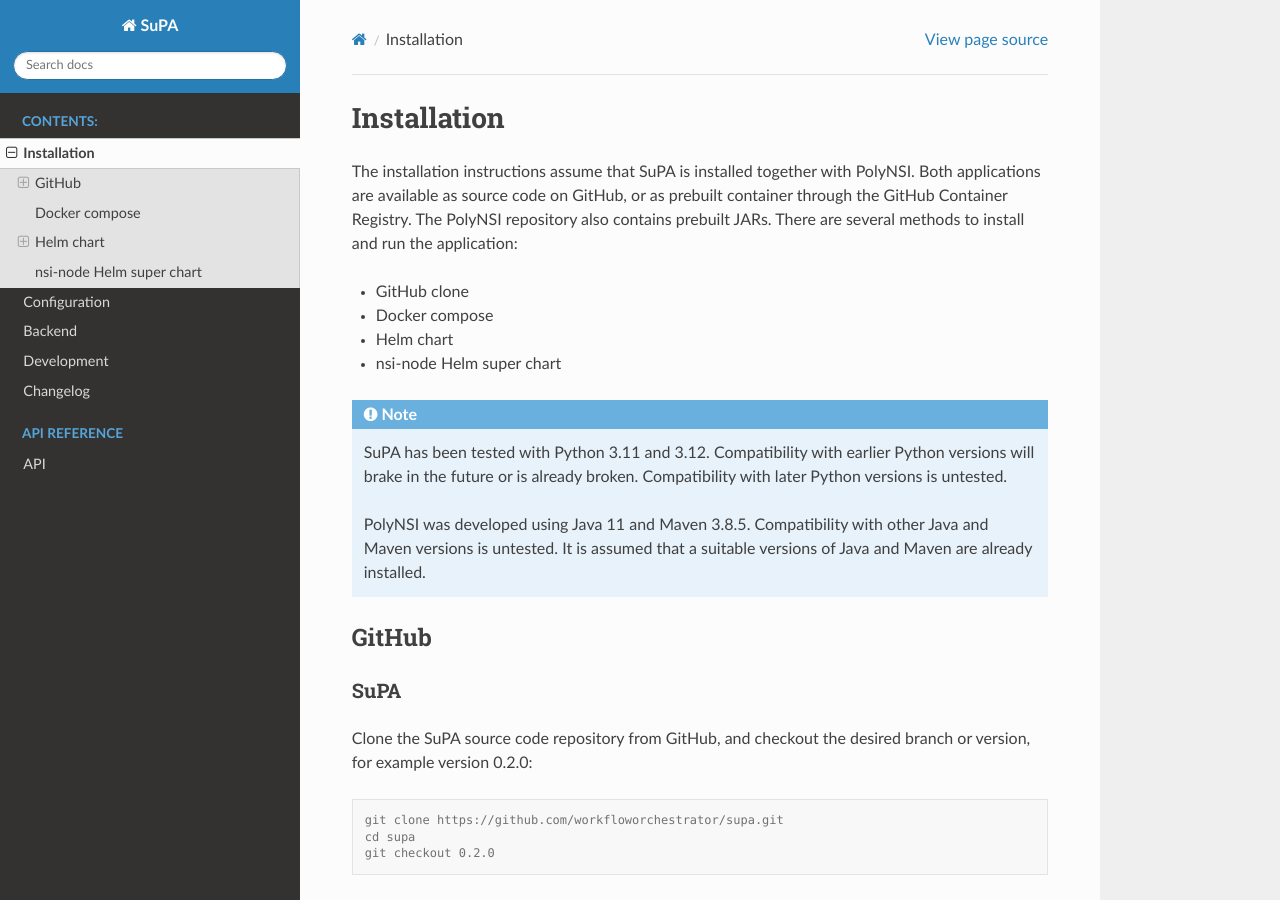
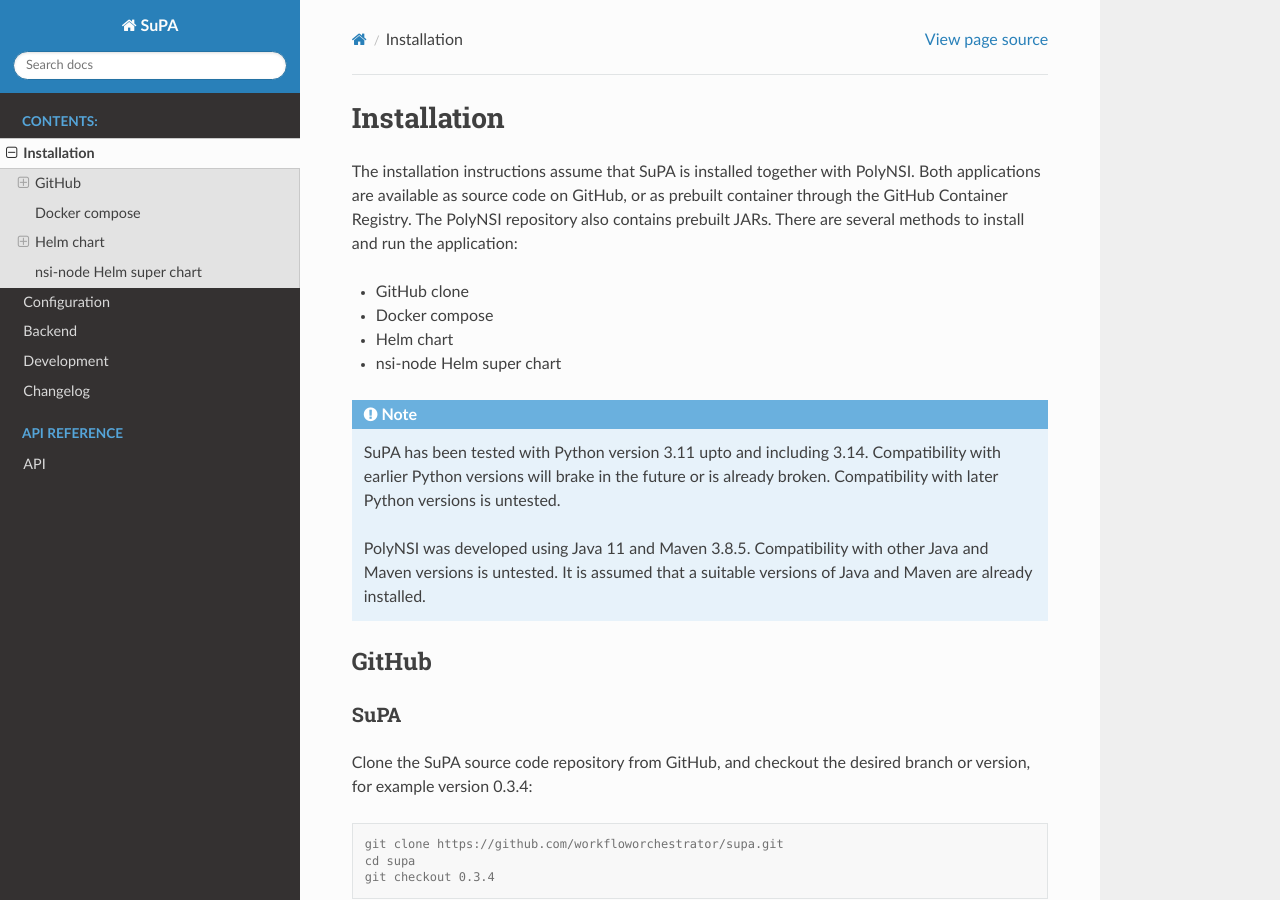
Before and after one commit to workfloworchestrator/SuPA, a Sphinx documentation site: the page built from docs/installation.rst, in a window 1280 px wide and 900 px high. Built offline with Sphinx 7.4.7 and the Read the Docs theme 3.1.0, drawn with Linux system fonts in a browser that asks for light colours.

Commit message:
upgrade to python 3.14

```diff
--- a/docs/installation.rst
+++ b/docs/installation.rst
@@ -18,7 +18,7 @@
 
 .. note::
 
-    SuPA has been tested with Python 3.11 and 3.12.
+    SuPA has been tested with Python version 3.11 upto and including 3.14.
     Compatibility with earlier Python versions will brake in the future or is already broken.
     Compatibility with later Python versions is untested.
 
@@ -34,11 +34,11 @@
 
 _`Clone the SuPA source code repository from GitHub`,
 and checkout the desired branch or version,
-for example version 0.2.0::
+for example version 0.3.4::
 
     git clone https://github.com/workfloworchestrator/supa.git
     cd supa
-    git checkout 0.2.0
+    git checkout 0.3.4
 
 There are multiple ways to add an virtual Python environment, and you can choose
 whatever suits you best. This example uses the standard ``venv`` module and assumes
```
Also changed, not shown: 1 other file.
